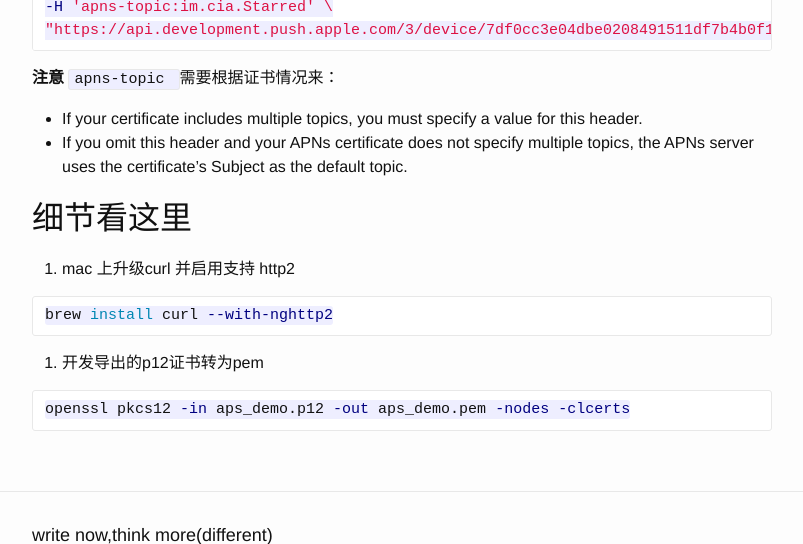
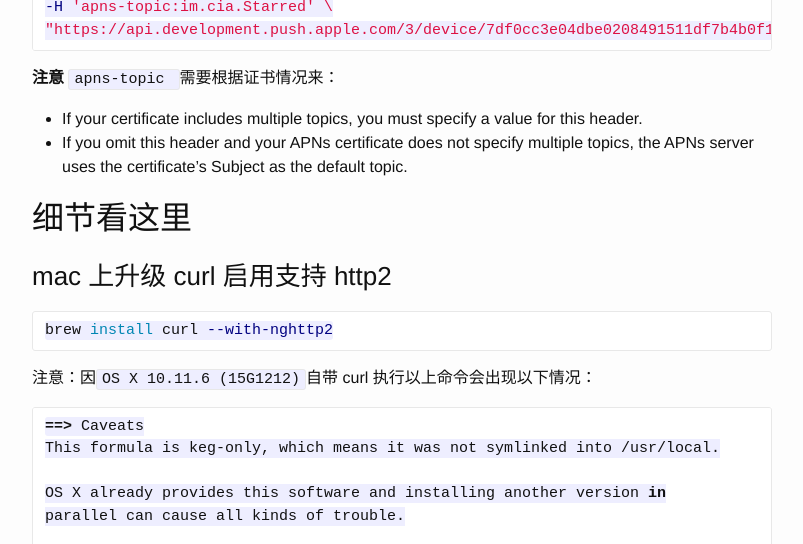
Before and after one commit to atschx/atschx.github.io, a Jekyll site: the page built from _posts/2016-08-08-mac-curl-apns-test.md, in a window 1280 px wide and 1400 px high, scrolled down 494 px, cut to the strip 0-544 px from the top of the window. Shown: the whole strip, without its empty margins (238-1041 px from the left). Built offline with Jekyll 4.4.1, drawn with Linux system fonts in a browser that asks for light colours; comment, search, counter and statistics services are not loaded; some of the changed text lies outside the part shown.

Commit message:
update curl version

````diff
--- a/_posts/2016-08-08-mac-curl-apns-test.md
+++ b/_posts/2016-08-08-mac-curl-apns-test.md
@@ -6,13 +6,13 @@
 categories: tech
 ---
 
-> 备注: 用于后续调试
+> 备注: 用于后续调试，最后更新 2017-01-09 备注 curl version 差异
 
 ## 上干货
 
 1. p12证书转换为pem
 2. curl 是否支持http2
-3.  参考[APNs Provider API](https://developer.apple.com/library/prerelease/content/documentation/NetworkingInternet/Conceptual/RemoteNotificationsPG/Chapters/APNsProviderAPI.html#//apple_ref/doc/uid/TP40008194-CH101-SW1)
+3. 参考[APNs Provider API](https://developer.apple.com/library/prerelease/content/documentation/NetworkingInternet/Conceptual/RemoteNotificationsPG/Chapters/APNsProviderAPI.html#//apple_ref/doc/uid/TP40008194-CH101-SW1)
 
 ```bash
 ./curl -i --http2 \
@@ -30,14 +30,50 @@
 
 ## 细节看这里
 
-1. mac 上升级curl 并启用支持 http2
+### mac 上升级 curl 启用支持 http2
 
 ```bash
 brew install curl --with-nghttp2
 ```
 
-2. 开发导出的p12证书转为pem
+注意：因`OS X 10.11.6 (15G1212)`自带 curl 执行以上命令会出现以下情况：
 
 ```bash
+==> Caveats
+This formula is keg-only, which means it was not symlinked into /usr/local.
+
+OS X already provides this software and installing another version in
+parallel can cause all kinds of trouble.
+
+Generally there are no consequences of this for you. If you build your
+own software and it requires this formula, you'll need to add to your
+build variables:
+
+    LDFLAGS:  -L/usr/local/opt/curl/lib
+    CPPFLAGS: -I/usr/local/opt/curl/include
+
+==> Summary
+🍺  /usr/local/Cellar/curl/7.50.1: 366 files, 2.6M, built in 1 minute 54 seconds
+```
+
+既然是警告性提示，所以不需要太在意。通过查看各自的curl的版本信息，会发现 Features 略有不同，这取决于编译curl时启用的参数信息。
+
+```sh
+➜  ~ curl --version
+curl 7.43.0 (x86_64-apple-darwin15.0) libcurl/7.43.0 SecureTransport zlib/1.2.5
+Protocols: dict file ftp ftps gopher http https imap imaps ldap ldaps pop3 pop3s rtsp smb smbs smtp smtps telnet tftp
+Features: AsynchDNS IPv6 Largefile GSS-API Kerberos SPNEGO NTLM NTLM_WB SSL libz UnixSockets
+```
+
+```sh
+➜  ~ /usr/local/opt/curl/bin/curl --version
+curl 7.50.1 (x86_64-apple-darwin15.5.0) libcurl/7.50.1 OpenSSL/1.0.2h zlib/1.2.5 nghttp2/1.13.0
+Protocols: dict file ftp ftps gopher http https imap imaps ldap ldaps pop3 pop3s rtsp smb smbs smtp smtps telnet tftp
+Features: IPv6 Largefile NTLM NTLM_WB SSL libz TLS-SRP HTTP2 UnixSockets
+```
+
+### p12证书转为pem
+
+```sh
 openssl pkcs12 -in aps_demo.p12 -out aps_demo.pem -nodes -clcerts
 ```
````
